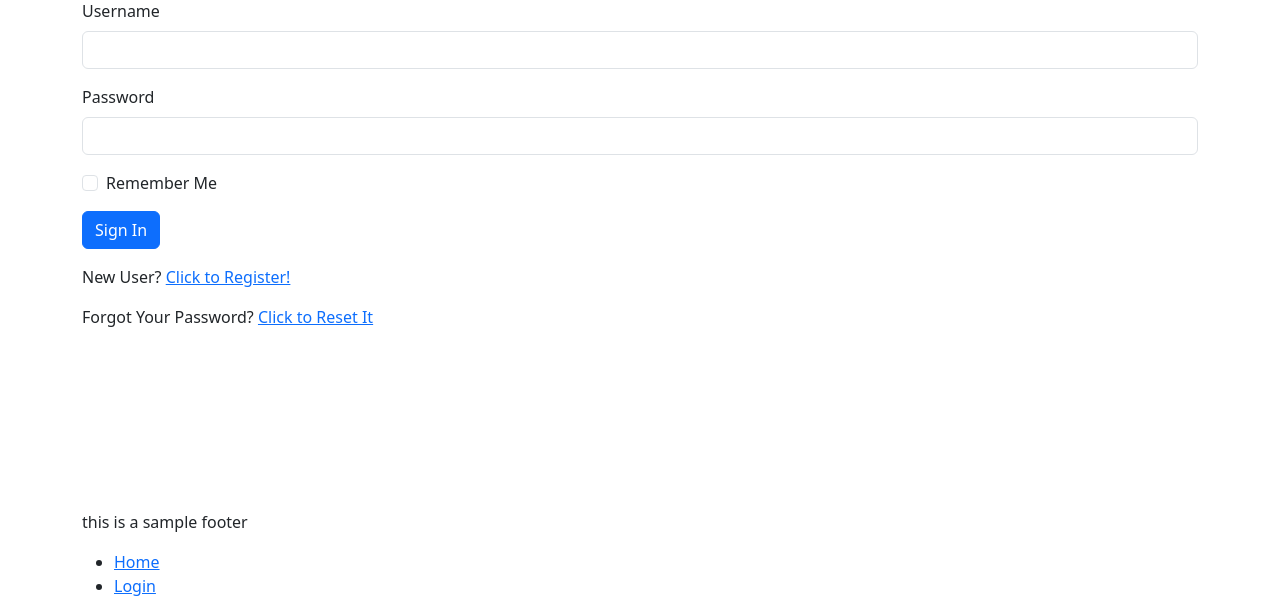
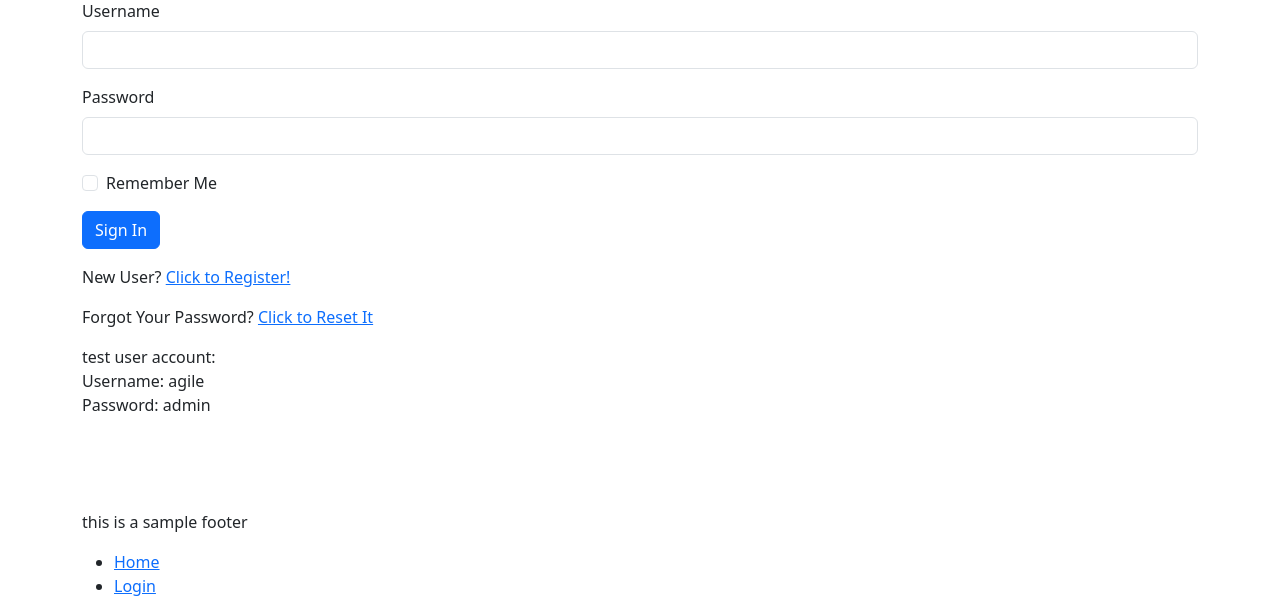
Before and after one commit to yunho7687/quest-quay, a Flask app: page /login in a window 1280 px wide. Shown: the part 114-714 px from the top of the page. Run offline with Flask 3, Linux system fonts and the light colour scheme; some libraries are stand-ins or nearby versions.

Commit message:
Add test user account information to login page

```diff
--- a/app/templates/login.html
+++ b/app/templates/login.html
@@ -17,5 +17,9 @@
   Forgot Your Password?
   <a href="{{ url_for('reset_password_request') }}">Click to Reset It</a>
 </p>
-
+<p class="delete-in-production">
+  test user account: <br>
+  <span>Username:</span> agile <br>
+  <span>Password:</span> admin
+</p>
 {% endblock %}
```
